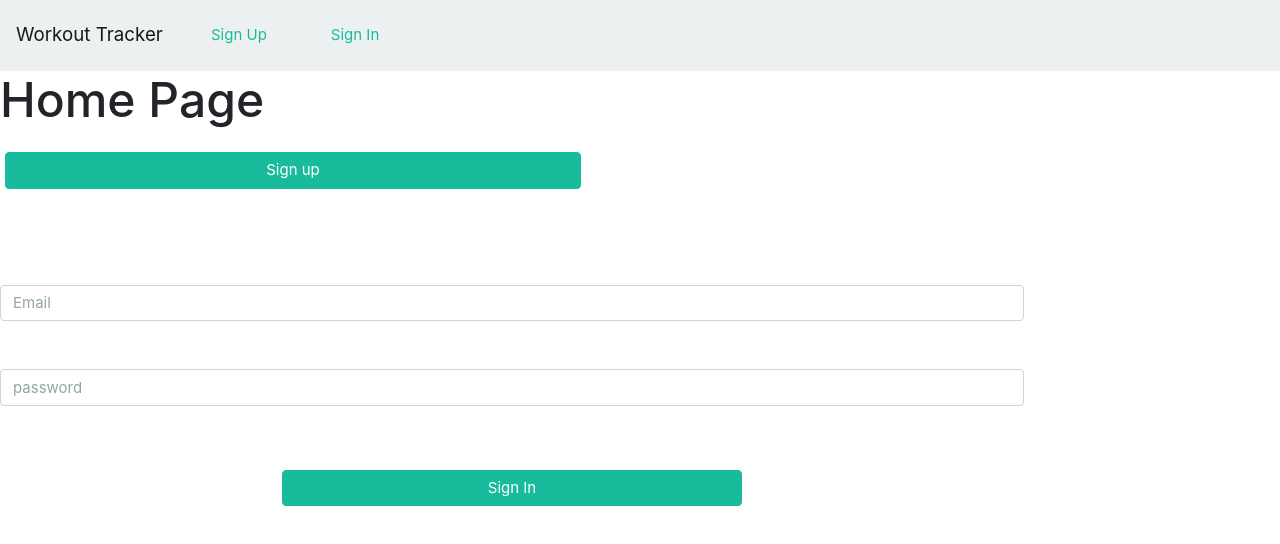
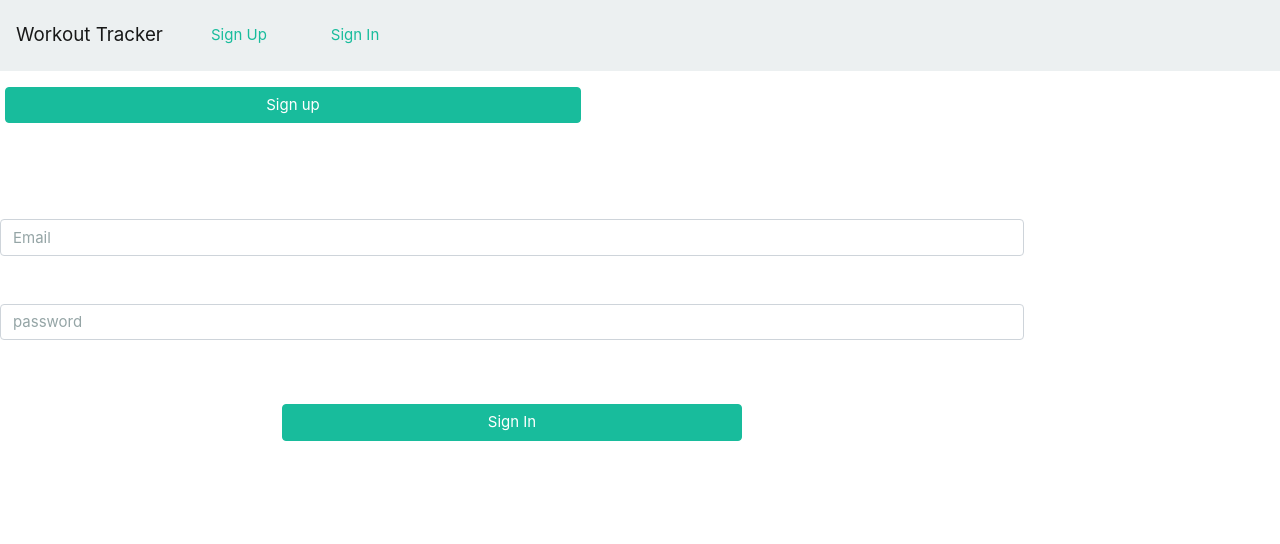
Before and after one commit to garrettmroberts/workout-planner, a React (Create React App) app in the folder client/: page / in a window 1280 px wide. Shown: the top 544 px of the page. Built offline with nearby package versions, Linux system fonts and the light colour scheme; no server answers.

Commit message:
small updates, changed homepage conditional rendering

```diff
--- /dev/null
+++ b/client/src/components/CurrentUser/index.js
@@ -0,0 +1,37 @@
+import React from 'react';
+import { useStoreContext } from '../../utils/GlobalState';
+import './style.css';
+
+function CurrentUser (){
+
+  const [state,] = useStoreContext();
+  const user = state.currentUser;
+
+  function generateLists(){
+    return (
+      <div className="card mb-3">
+        <div className="row">
+          <div className="col-md-8">
+            <div className="card-body">
+              <h5 className="card-title">Card title</h5>
+              <p className="card-text">This is a wider card with supporting text below as a natural lead-in to additional content. This content is a little bit longer.</p>
+              <p className="card-text"><small className="text-muted">Last updated 3 mins ago</small></p>
+            </div>
+          </div>
+        </div>
+      </div>
+    )
+  }
+
+  return (
+    <div>
+      <div className="jumbotron jumbotron-fluid">
+        <div className="container" >
+          <h2 className="display-4">Welcome, {user.firstName}</h2>
+        </div>
+      </div>
+      {generateLists()}
+    </div>
+  )
+};
+export default CurrentUser;
--- /dev/null
+++ b/client/src/components/CurrentUser/style.css
@@ -0,0 +1,3 @@
+.container {
+  text-align: 'center',
+}
--- a/client/src/pages/CreateWorkout.js
+++ b/client/src/pages/CreateWorkout.js
@@ -8,7 +8,6 @@
 
   //get user data from api and store to global context
   useEffect(()=>{
-    console.log('USEEFFECT CREATEWORKOUT');
     API.getLoggedInUser().then(res =>{
       const user = res.data;
       if(res.data) { dispatch({ type: 'setuser',user: user});}
--- a/client/src/pages/Home.js
+++ b/client/src/pages/Home.js
@@ -3,30 +3,44 @@
 import LoginForm from '../components/LoginForm';
 import SignUpForm from '../components/SignUpForm';
 import API from '../utils/API';
+import CurrentUser from '../components/CurrentUser';
 
 
 function Home() {
 
   const [signUp, setSignUp] = useState();
+
   const [state, dispatch] = useStoreContext();
 
   //get user data from api and store to global context
-  useEffect(()=>{
-    console.log('USEEFFECT HOME');
+  useEffect(()=> {
     API.getLoggedInUser().then(res =>{
       const user = res.data;
       if(res.data) { dispatch({ type: 'setuser',user: user});}
     }).catch(err=> console.log(err));
   },[]);
 
+  const getStuffToRender = () =>{
+    let user = state.currentUser;
+    if(user){
+      return (
+      <CurrentUser />
+      )
+    } else {
+      return (
+        <div>
+          <button className="btn btn-success mt-3 mb-5" onClick={()=>setSignUp(!signUp)}>
+          {`${signUp ? 'Login': 'Sign up'} `}
+          </button>
+          {signUp ? <SignUpForm /> : <LoginForm /> }
+      </div>
+      );
+    }
+  };
+
   return(
     <div>
-      <h1>Home Page</h1>
-      <button className="btn btn-success mt-3 mb-5" onClick={()=>setSignUp(!signUp)}>
-        {`${signUp ? 'Login': 'Sign up'} `}
-      </button>
-      {signUp ? <SignUpForm /> : <LoginForm /> }
-      <p>{state.test}</p>
+      {getStuffToRender()}
     </div>
   );
 };
```
